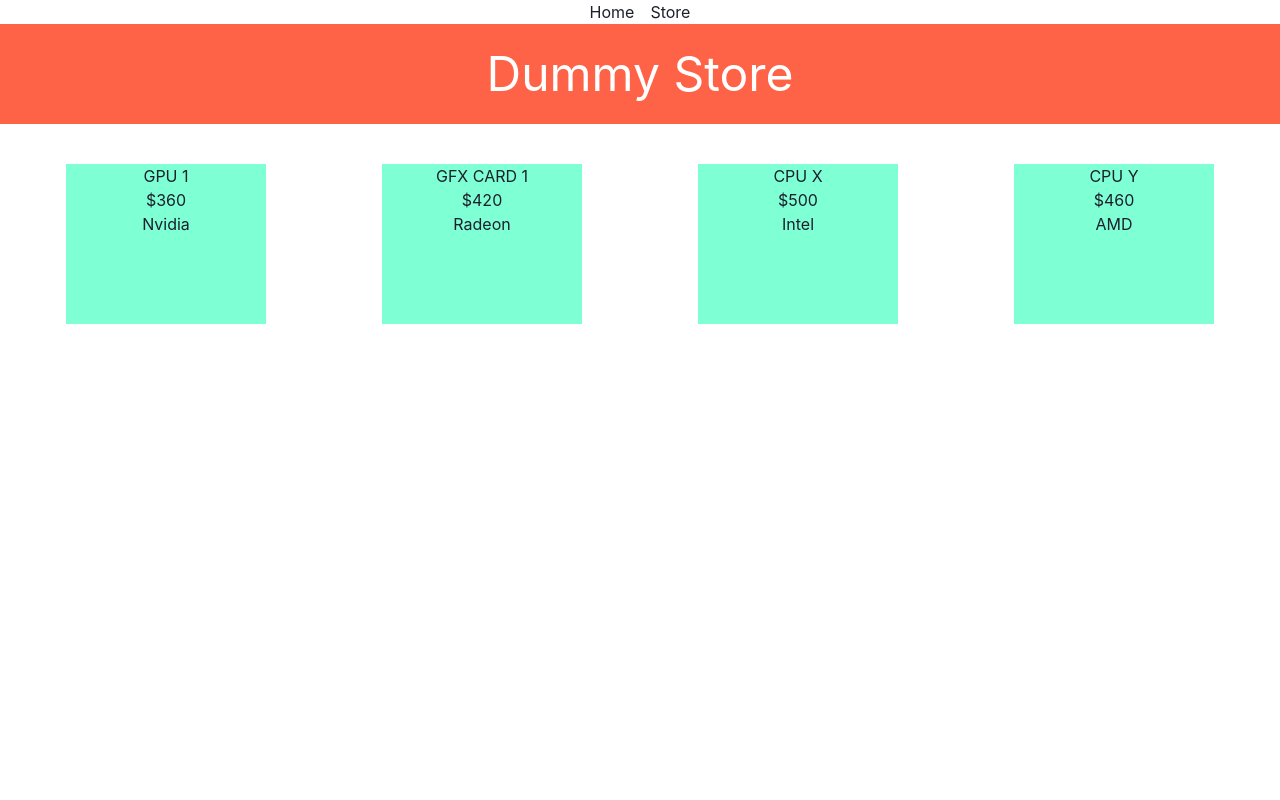
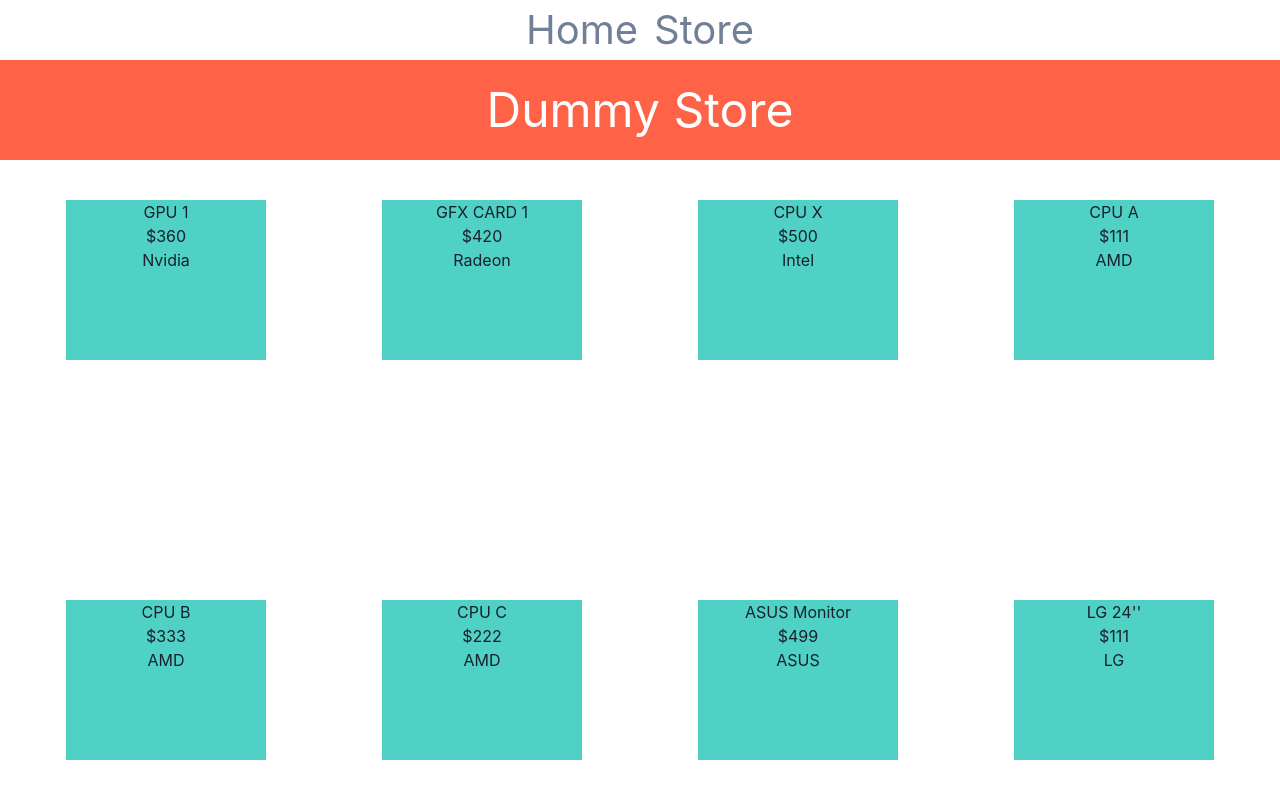
Before and after one commit to CodersCamp2021/team-lp-project-2, a React (Create React App) app: page /store in a window 1280 px wide. Shown: the top 800 px of the page. Built offline with nearby package versions, Linux system fonts and the light colour scheme.

Commit message:
Added category handling

```diff
--- a/src/App.js
+++ b/src/App.js
@@ -13,7 +13,7 @@ function App() {
   return (
     <Router>
       <Center>
-        <Breadcrumb separator={false}>
+        <Breadcrumb separator={false} fontSize="40px" color="gray.500">
           <BreadcrumbItem>
             <BreadcrumbLink as={Link} to="/">
               Home
--- a/src/DummyItems.js
+++ b/src/DummyItems.js
@@ -3,20 +3,60 @@ export const TEST_ITEMS = [
     name: 'GPU 1',
     price: 360,
     brand: 'Nvidia',
+    type: 'GPU',
   },
   {
     name: 'GFX CARD 1',
     price: 420,
     brand: 'Radeon',
+    type: 'GPU',
   },
   {
     name: 'CPU X',
     price: 500,
     brand: 'Intel',
+    type: 'CPU',
   },
   {
-    name: 'CPU Y',
-    price: 460,
+    name: 'CPU A',
+    price: 111,
     brand: 'AMD',
+    type: 'CPU',
+  },
+  {
+    name: 'CPU B',
+    price: 333,
+    brand: 'AMD',
+    type: 'CPU',
+  },
+  {
+    name: 'CPU C',
+    price: 222,
+    brand: 'AMD',
+    type: 'CPU',
+  },
+  {
+    name: 'ASUS Monitor',
+    price: 499,
+    brand: 'ASUS',
+    type: 'Monitor',
+  },
+  {
+    name: "LG 24''",
+    price: 111,
+    brand: 'LG',
+    type: 'Monitor',
+  },
+  {
+    name: "IIyama 27''",
+    price: 999.99,
+    brand: 'IIyama',
+    type: 'Monitor',
+  },
+  {
+    name: "Samsung 30''",
+    price: 222,
+    brand: 'Samsung',
+    type: 'Monitor',
   },
 ];
--- a/src/components/DummyProductList.js
+++ b/src/components/DummyProductList.js
@@ -1,8 +1,23 @@
-import { Link } from 'react-router-dom';
+import { Link, useParams } from 'react-router-dom';
 import { SimpleGrid, Box, Text, Flex } from '@chakra-ui/react';
 import { TEST_ITEMS } from '../DummyItems';
+import { useEffect, useState } from 'react';
 
 const DummyProductList = () => {
+  const [products, setProducts] = useState(TEST_ITEMS);
+  let { category } = useParams();
+  console.log(category);
+
+  useEffect(() => {
+    if (category) {
+      setProducts(
+        products.filter(
+          (product) => product.type.toLowerCase() === category.toLowerCase(),
+        ),
+      );
+    }
+  }, []);
+
   return (
     <Flex mt={10} justifyContent="center">
       <SimpleGrid
@@ -12,14 +27,9 @@ const DummyProductList = () => {
         justifyItems="center"
         alignItems="center"
       >
-        {TEST_ITEMS.map((product) => (
-          <Link key={product.name} to={product.name}>
-            <Box
-              bg="aquamarine"
-              width="200px"
-              height="160px"
-              textAlign={['left', 'center']}
-            >
+        {products.map((product) => (
+          <Link key={product.name} to={`product/${product.name}`}>
+            <Box bg="teal.300" width="200px" height="160px" textAlign="center">
               <Text>{product.name}</Text>
               <Text>${product.price}</Text>
               <Text>{product.brand}</Text>
--- a/src/components/DummyStore.js
+++ b/src/components/DummyStore.js
@@ -12,7 +12,8 @@ const DummyStore = () => {
 
       <Routes>
         <Route path="/" element={<DummyProductList />} />
-        <Route path=":productId" element={<DummyProductDisplay />} />
+        <Route path="/:category" element={<DummyProductList />} />
+        <Route path="/product/:productId" element={<DummyProductDisplay />} />
       </Routes>
     </div>
   );
```
